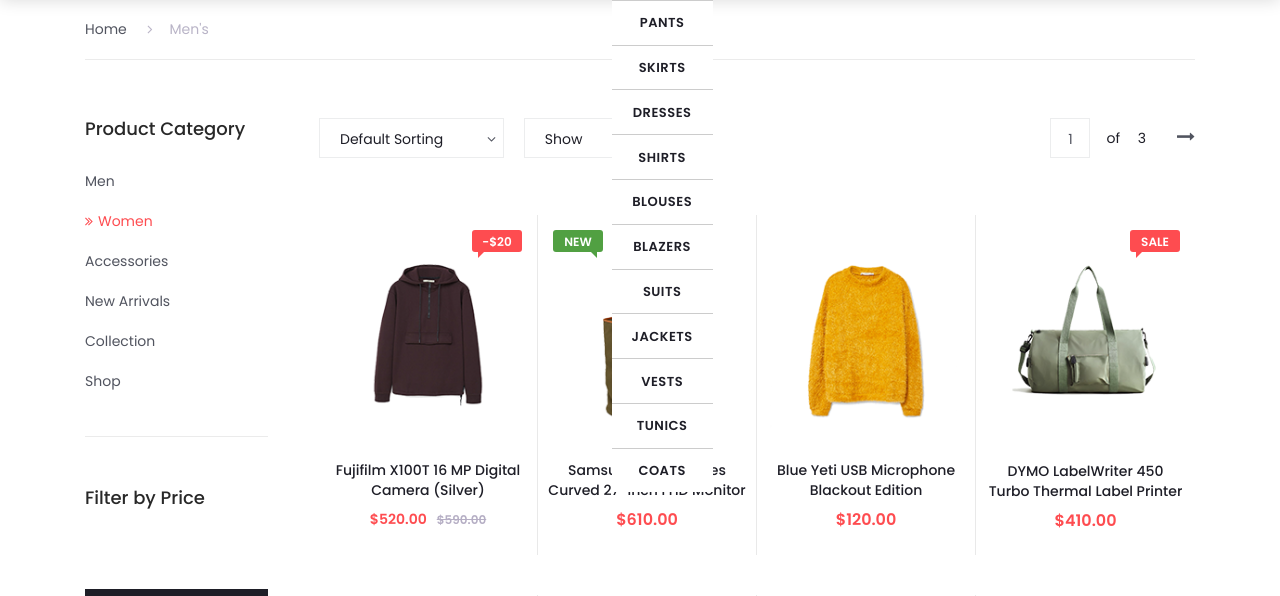
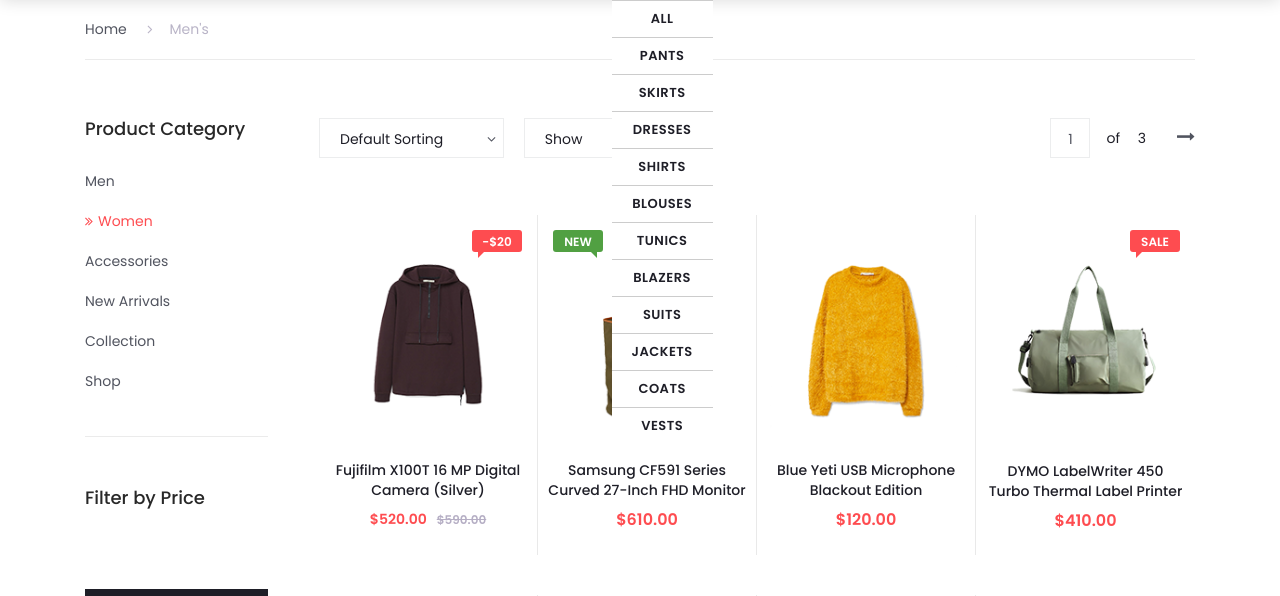
Before and after one commit to nikolay-dimitrov256/vs-fashion-shop, a Django app: page /categories/ in a window 1280 px wide, after a click on "CATEGORIES". Shown: the part 150-746 px from the top of the page. Run offline with Django 5.2, Linux system fonts and the light colour scheme; some libraries are stand-ins or nearby versions.

Commit message:
refactor: rearanged the categories in navigation

```diff
--- a/fashionShop/static/styles/header_styles.css
+++ b/fashionShop/static/styles/header_styles.css
@@ -29,7 +29,7 @@
 }
 
 .dropdown li a {
-    padding-block: 0.8em;
+    padding-block: 0.5em;
 }
 
 .mobile_nav > ul > li > a {
--- a/fashionShop/templates/common/header.html
+++ b/fashionShop/templates/common/header.html
@@ -91,17 +91,18 @@
 									{% trans 'categories' %} <i class="fa fa-angle-down"></i>
 								</a>
 								<ul class="dropdown">
+									<li><a href="#">{% trans 'all' %}</a></li>
 									<li><a href="#">{% trans 'pants' %}</a></li>
 									<li><a href="#">{% trans 'skirts' %}</a></li>
 									<li><a href="#">{% trans 'dresses' %}</a></li>
 									<li><a href="#">{% trans 'shirts' %}</a></li>
 									<li><a href="#">{% trans 'blouses' %}</a></li>
+									<li><a href="#">{% trans 'tunics' %}</a></li>
 									<li><a href="#">{% trans 'blazers' %}</a></li>
 									<li><a href="#">{% trans 'suits' %}</a></li>
 									<li><a href="#">{% trans 'jackets' %}</a></li>
+									<li><a href="#">{% trans 'coats' %}</a></li>
 									<li><a href="#">{% trans 'vests' %}</a></li>
-									<li><a href="#">{% trans 'tunics' %}</a></li>
-									<li><a href="#">{% trans 'coats' %}</a></li>
 								</ul>
 							</li>
 							<li><a href="#">{% trans 'new' %}</a></li>
@@ -188,17 +189,18 @@
 					{% trans 'categories' %} <i class="fa fa-angle-down"></i>
 					</a>
 					<ul class="menu_selection mobile_dropdown">
+						<li><a href="#">{% trans 'all' %}</a></li>
 						<li><a href="#">{% trans 'pants' %}</a></li>
 						<li><a href="#">{% trans 'skirts' %}</a></li>
 						<li><a href="#">{% trans 'dresses' %}</a></li>
 						<li><a href="#">{% trans 'shirts' %}</a></li>
 						<li><a href="#">{% trans 'blouses' %}</a></li>
+						<li><a href="#">{% trans 'tunics' %}</a></li>
 						<li><a href="#">{% trans 'blazers' %}</a></li>
 						<li><a href="#">{% trans 'suits' %}</a></li>
 						<li><a href="#">{% trans 'jackets' %}</a></li>
+						<li><a href="#">{% trans 'coats' %}</a></li>
 						<li><a href="#">{% trans 'vests' %}</a></li>
-						<li><a href="#">{% trans 'tunics' %}</a></li>
-						<li><a href="#">{% trans 'coats' %}</a></li>
 					</ul>
 				</li>
 				<li class="menu_item"><a href="#">{% trans 'new' %}</a></li>
```
